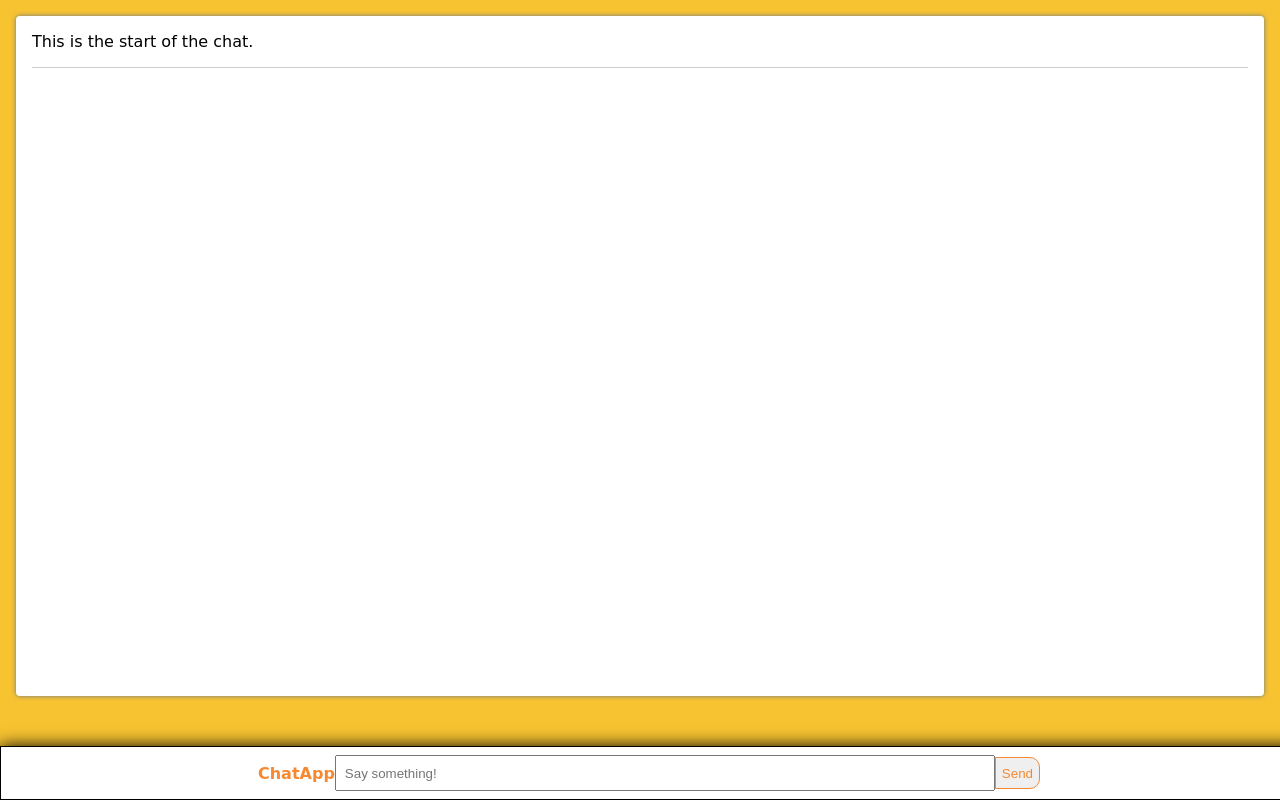
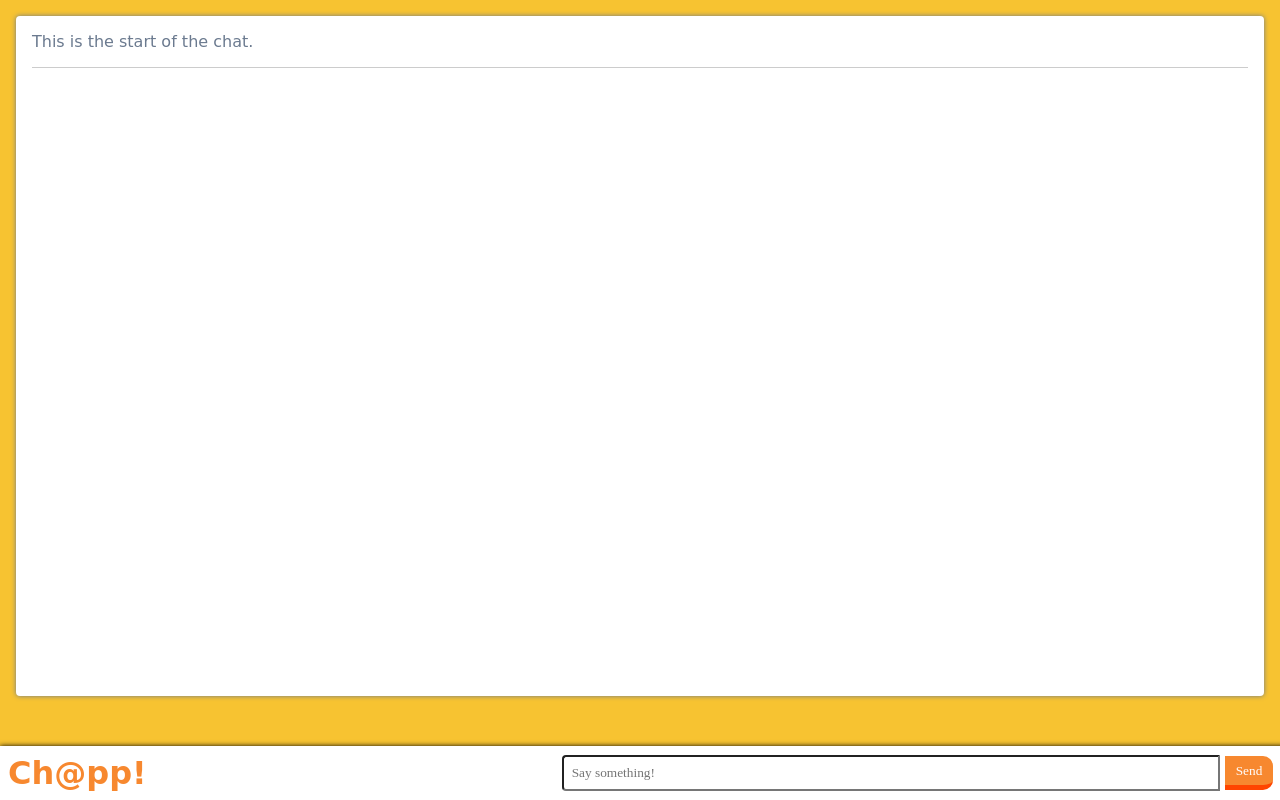
Before and after one commit to DOORM4T/CodeFoo9-FullStack, a website: page public/index.html in a window 1280 px wide. Drawn offline with nearby package versions, Linux system fonts and the light colour scheme; no server answers; a web font is replaced by a local one.

Commit message:
More styling!

```diff
--- a/public/assets/styles.css
+++ b/public/assets/styles.css
@@ -10,6 +10,7 @@ html, body {
   margin:0;
   overflow:hidden;
   font-family: 'Sniglet',cursive;
+  color:var(--blueberry);
 }
 
 body {
@@ -44,28 +45,35 @@ body {
 
 form {
   position:absolute;
-  display:flex;
+  display:grid;
+  grid-template-columns: repeat(4,1fr) 5fr 48px 10px;
+  grid-auto-rows: auto;
+  grid-template-areas: 'logo . . . msg send .';
+  grid-column-gap: 5px;
   align-items:center;
   justify-content: center;
-
   bottom:0;
   background-color:#fff;
   width:100%;
-  border: 1px solid black;
-  box-shadow: 0 0 1rem black;
+  box-shadow: 0 0 5px #000;
   padding:0.5rem;
 
 }
 
 #logo {
+  grid-area: logo;
   font-weight:800;
   color: var(--apricot);
+  font-size:32px;
+  cursor:pointer;
 }
 
 #message {
+  font-family:'sniglet';
+  grid-area: msg;
   height:32px;
-  width:50%;
   padding: 0 8px;
+  border-radius:4px 0 0 4px;
 }
 
 #message.animated.shake {
@@ -78,19 +86,23 @@ form {
 }
 
 #send {
-  height:32px;
+  transition: all 0.1s ease-out;
+  font-family:'sniglet';
+  grid-area: send;
+  height:34px;
+  border:none;
   border-radius: 0 10px 10px 0;
-  color: var(--apricot);
-  border: 1px solid var(--apricot);
+  color: #fff;
+  background-color:var(--apricot);
+  outline:none;
+  border-bottom:5px solid orangered;
   cursor:pointer;
 }
 
-#send:hover {
-  transition: all 0.3s ease-out;
-  background-color: var(--apricot);
-  color: #fff;
+#send:active {
+  transition: all 0.1s ease-out;
+  color:rgb(190, 190, 190);
+  background-color: orangered;
+  border-bottom:2px solid orangered;
+
 }
-
-#send:active {
-  background-color: darkblue;
-}
--- a/public/index.html
+++ b/public/index.html
@@ -9,7 +9,11 @@
   <link rel="stylesheet" href="/assets/styles.css">
   <!-- Animate.css CDN -->
   <link rel="stylesheet" href="https://cdnjs.cloudflare.com/ajax/libs/animate.css/3.7.0/animate.min.css">
+  <!-- Sniglet Font Family CDN -->
   <link href="https://fonts.googleapis.com/css?family=Sniglet" rel="stylesheet">
+  <!-- Font Awesome CDN -->
+  <link rel="stylesheet" href="https://use.fontawesome.com/releases/v5.7.2/css/all.css"
+    integrity="sha384-fnmOCqbTlWIlj8LyTjo7mOUStjsKC4pOpQbqyi7RrhN7udi9RwhKkMHpvLbHG9Sr" crossorigin="anonymous">
 </head>
 
 <body>
@@ -23,7 +27,7 @@
     </ul>
   </div>
   <form id="chatbar" action="" autocomplete="off">
-    <label id="logo">ChatApp</label>
+    <label id="logo">Ch@pp!</label>
     <input type="text" id="message" placeholder="Say something!" />
     <button id="send">Send</button>
   </form>
@@ -49,7 +53,7 @@
         setTimeout(() => {
           message.classList = '';
           message.removeAttribute('disabled');
-        }, 400);
+        }, 300);
       }
     }
 
```
